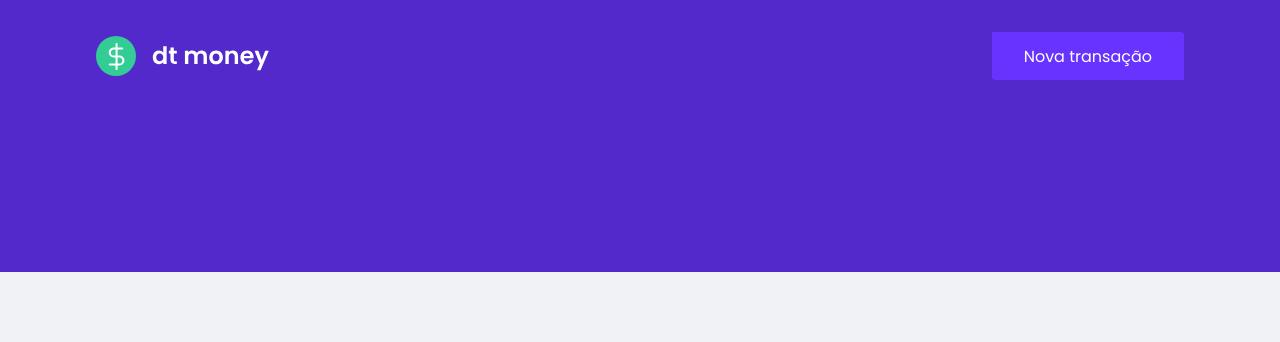
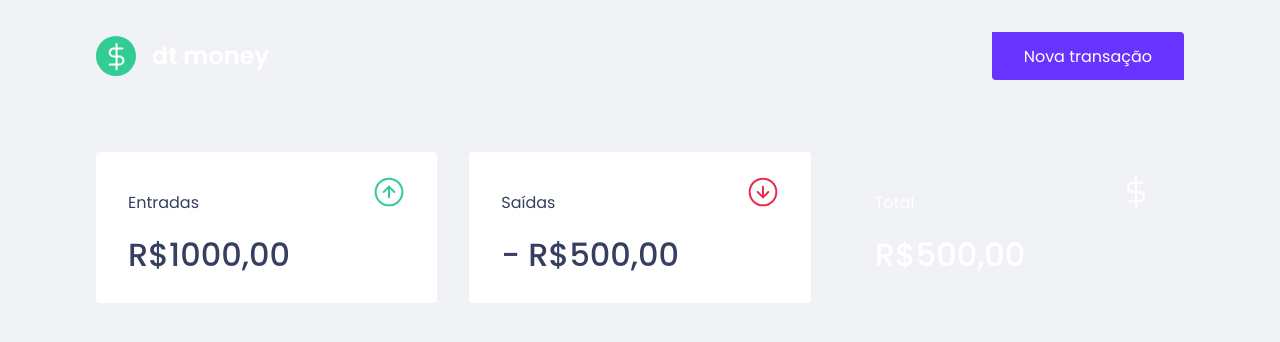
Before and after one commit to ecthon-b/ignite-dtmoney, a React (Create React App) app: page / in a window 1280 px wide. Shown: the top 342 px of the page. Built offline with nearby package versions, Linux system fonts and the light colour scheme.

Commit message:
feat: Components/Dashboard

```diff
--- a/public/index.html
+++ b/public/index.html
@@ -9,7 +9,7 @@
     <link rel="shortcut icon" href="favicon.png" type="image/png">
     <title>dtmoney</title>
 
-    <link href="https://fonts.googleapis.com/css2?family=Poppins:wght@400;600&display=swap" rel="stylesheet" />
+    <link href="https://fonts.googleapis.com/css2?family=Poppins:wght@400;500;600&display=swap" rel="stylesheet" />
   </head>
   <body>
     <noscript>You need to enable JavaScript to run this app.</noscript>
--- a/src/App.tsx
+++ b/src/App.tsx
@@ -1,3 +1,4 @@
+import { Dashboard } from "./components/Dashboard";
 import { Header } from "./components/Header";
 import { GlobalStyle } from "./styles/global";
 
@@ -6,6 +7,7 @@
 
     <>
       <Header />
+      <Dashboard />
       <GlobalStyle />
     </>
   );
--- /dev/null
+++ b/src/components/Dashboard/index.tsx
@@ -0,0 +1,10 @@
+import { Summary } from "../Summary";
+import { Container } from "./styles";
+
+export function Dashboard() {
+    return (
+        <Container>
+            <Summary />
+        </Container>
+    );
+}
--- /dev/null
+++ b/src/components/Dashboard/styles.ts
@@ -0,0 +1,7 @@
+import styled from 'styled-components';
+
+export const Container = styled.main`
+    max-width: 1120px;
+    margin: 0 auto;
+    padding: 2.5rem 1rem;
+`;
--- /dev/null
+++ b/src/components/Summary/index.tsx
@@ -0,0 +1,32 @@
+import incomeImg from '../../assets/income.svg';
+import outcomeImg from '../../assets/outcome.svg';
+import totalImg from '../../assets/total.svg';
+import { Container } from "./styles";
+
+export function Summary() {
+    return (
+        <Container>
+            <div>
+                <header>
+                    <p>Entradas</p>
+                    <img src={ incomeImg } alt="Entradas" />
+                </header>
+                <strong>R$1000,00</strong>
+            </div>
+            <div>
+                <header>
+                    <p>Saídas</p>
+                    <img src={ outcomeImg } alt="Saídas" />
+                </header>
+                <strong>- R$500,00</strong>
+            </div>
+            <div className='highlight-background'>
+                <header>
+                    <p>Total</p>
+                    <img src={ totalImg } alt="Total" />
+                </header>
+                <strong>R$500,00</strong>
+            </div>
+        </Container>
+    );
+}
--- /dev/null
+++ b/src/components/Summary/styles.ts
@@ -0,0 +1,34 @@
+import styled from 'styled-components';
+
+export const Container = styled.div`
+    display: grid;
+    grid-template-columns: repeat(3, 1fr);
+    gap: 2rem;
+    margin-top: -10rem;
+
+    div {
+        background: var(--shape);
+        padding: 1.5rem 2rem;
+        border-radius: 0.25rem;
+        color: var(--text-title);
+
+        header {
+            display: flex;
+            align-items: baseline;
+            justify-content: space-between;
+        }
+
+        strong {
+            display: block;
+            margin-top: 1rem;
+            font-size: 2rem;
+            font-weight: 500;
+            line-height: 3rem;
+        }
+
+        &.highlight-background {
+            background: var(--green);
+            color: #fff;
+        }
+    }
+`;
--- a/src/styles/global.ts
+++ b/src/styles/global.ts
@@ -4,6 +4,7 @@
     :root {
         --background: #f0f2f5;
         --red: #e52e4d;
+        --green: #33cc95
         --blue: #5429cc;
 
         --blue-light: #6933ff;
```
